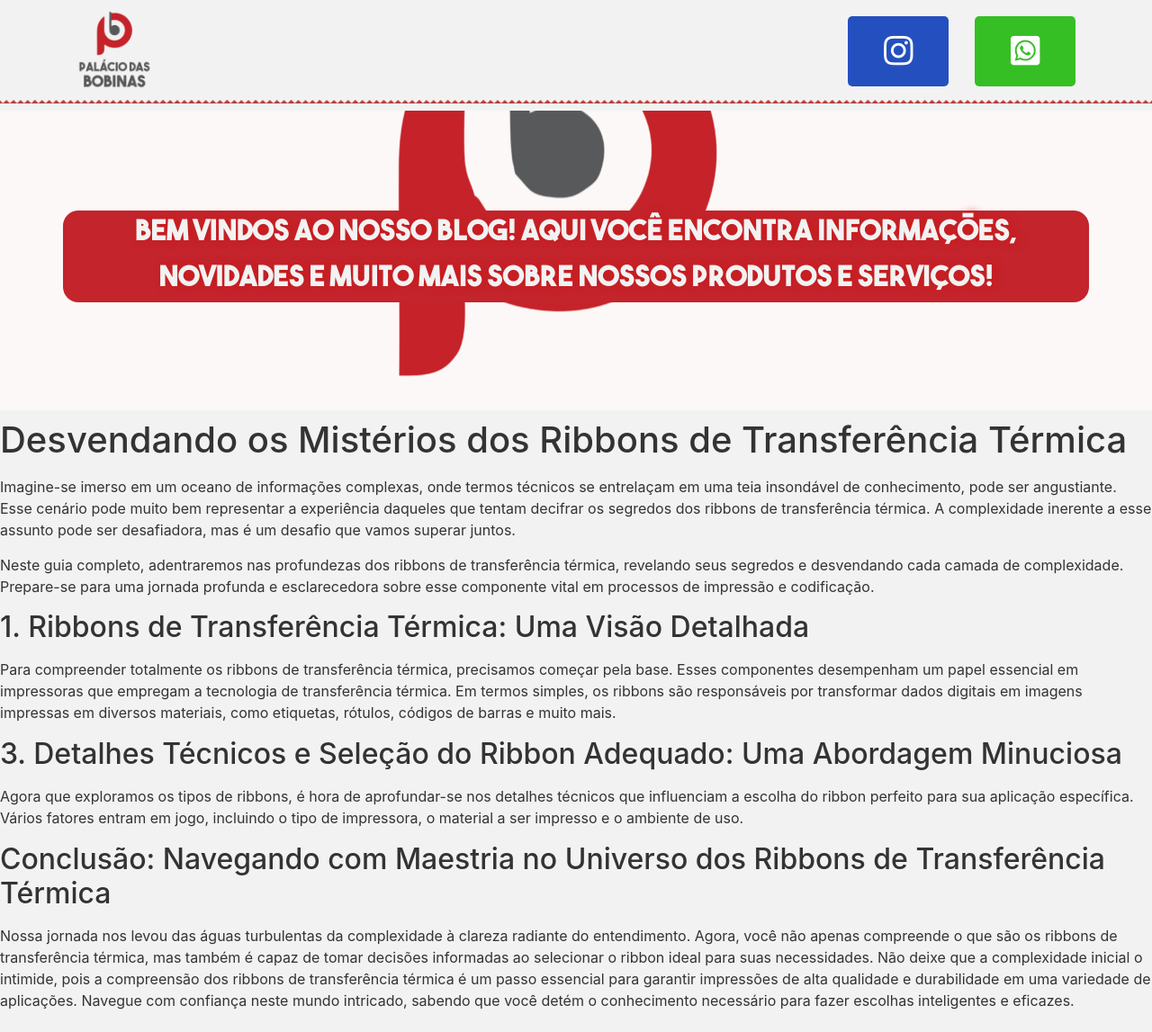
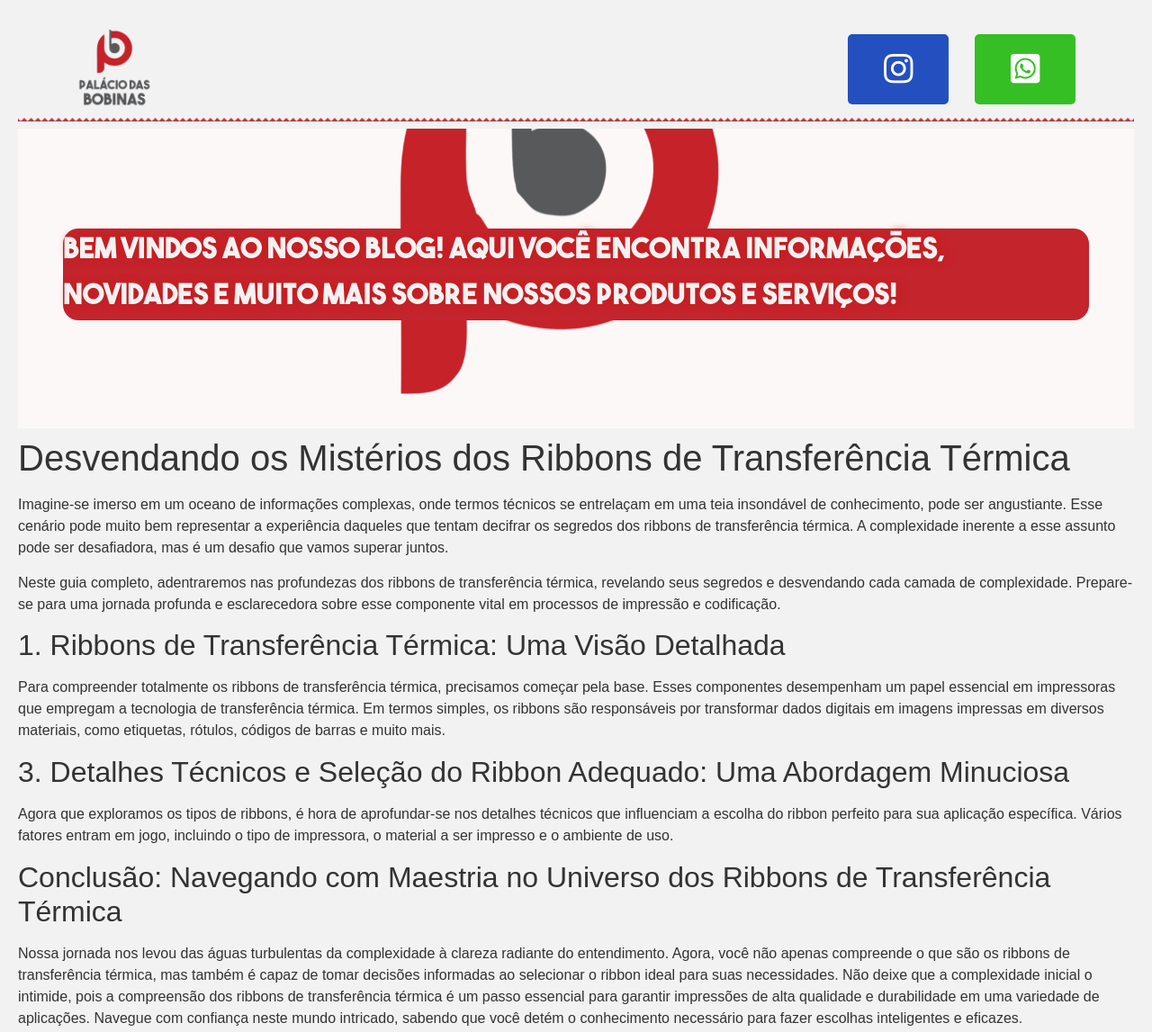
Before and after one commit to eltoliveira/PB2023TESTE1, a plain HTML site: page artigo_teste.html in a window 1280 px wide. Shown: the whole page at 90% size. Drawn offline with Linux system fonts and the light colour scheme; no server answers.

Commit message:
Update artigo_teste.html

```diff
--- a/artigo_teste.html
+++ b/artigo_teste.html
@@ -701,26 +701,49 @@
           </div>
         </div>
       </section>
-      <body>
-    <h1 style="text-align: left;">Desvendando os Mistérios dos Ribbons de Transferência Térmica</h1>
+     <!DOCTYPE html>
+<html lang="pt-BR">
+<head>
+    <meta charset="UTF-8">
+    <meta name="viewport" content="width=device-width, initial-scale=1.0">
+    <meta name="description" content="Desvendando os Mistérios dos Ribbons de Transferência Térmica">
+    <title>Desvendando os Mistérios dos Ribbons de Transferência Térmica</title>
+    <style>
+        body {
+            font-family: Arial, sans-serif;
+            margin: 20px;
+            padding: 0;
+        }
+
+        h1, h2, h3 {
+            text-align: left;
+        }
+
+        p {
+            text-align: left;
+            line-height: 1.5;
+        }
+    </style>
+<body>
+    <h1>Desvendando os Mistérios dos Ribbons de Transferência Térmica</h1>
 
     <p>Imagine-se imerso em um oceano de informações complexas, onde termos técnicos se entrelaçam em uma teia insondável de conhecimento, pode ser angustiante. Esse cenário pode muito bem representar a experiência daqueles que tentam decifrar os segredos dos ribbons de transferência térmica. A complexidade inerente a esse assunto pode ser desafiadora, mas é um desafio que vamos superar juntos.</p>
 
     <p>Neste guia completo, adentraremos nas profundezas dos ribbons de transferência térmica, revelando seus segredos e desvendando cada camada de complexidade. Prepare-se para uma jornada profunda e esclarecedora sobre esse componente vital em processos de impressão e codificação.</p>
 
-    <h2 style="text-align: left;">1. Ribbons de Transferência Térmica: Uma Visão Detalhada</h2>
+    <h2>1. Ribbons de Transferência Térmica: Uma Visão Detalhada</h2>
 
     <p>Para compreender totalmente os ribbons de transferência térmica, precisamos começar pela base. Esses componentes desempenham um papel essencial em impressoras que empregam a tecnologia de transferência térmica. Em termos simples, os ribbons são responsáveis por transformar dados digitais em imagens impressas em diversos materiais, como etiquetas, rótulos, códigos de barras e muito mais.</p>
 
     <!-- Continue com os demais parágrafos e subtítulos -->
 
-    <h2 style="text-align: left;">3. Detalhes Técnicos e Seleção do Ribbon Adequado: Uma Abordagem Minuciosa</h2>
+    <h2>3. Detalhes Técnicos e Seleção do Ribbon Adequado: Uma Abordagem Minuciosa</h2>
 
     <p>Agora que exploramos os tipos de ribbons, é hora de aprofundar-se nos detalhes técnicos que influenciam a escolha do ribbon perfeito para sua aplicação específica. Vários fatores entram em jogo, incluindo o tipo de impressora, o material a ser impresso e o ambiente de uso.</p>
 
     <!-- Continue com os demais parágrafos e subtítulos -->
 
-    <h2 style="text-align: left;">Conclusão: Navegando com Maestria no Universo dos Ribbons de Transferência Térmica</h2>
+    <h2>Conclusão: Navegando com Maestria no Universo dos Ribbons de Transferência Térmica</h2>
 
     <p>Nossa jornada nos levou das águas turbulentas da complexidade à clareza radiante do entendimento. Agora, você não apenas compreende o que são os ribbons de transferência térmica, mas também é capaz de tomar decisões informadas ao selecionar o ribbon ideal para suas necessidades. Não deixe que a complexidade inicial o intimide, pois a compreensão dos ribbons de transferência térmica é um passo essencial para garantir impressões de alta qualidade e durabilidade em uma variedade de aplicações. Navegue com confiança neste mundo intricado, sabendo que você detém o conhecimento necessário para fazer escolhas inteligentes e eficazes.</p>
 </body>
```
